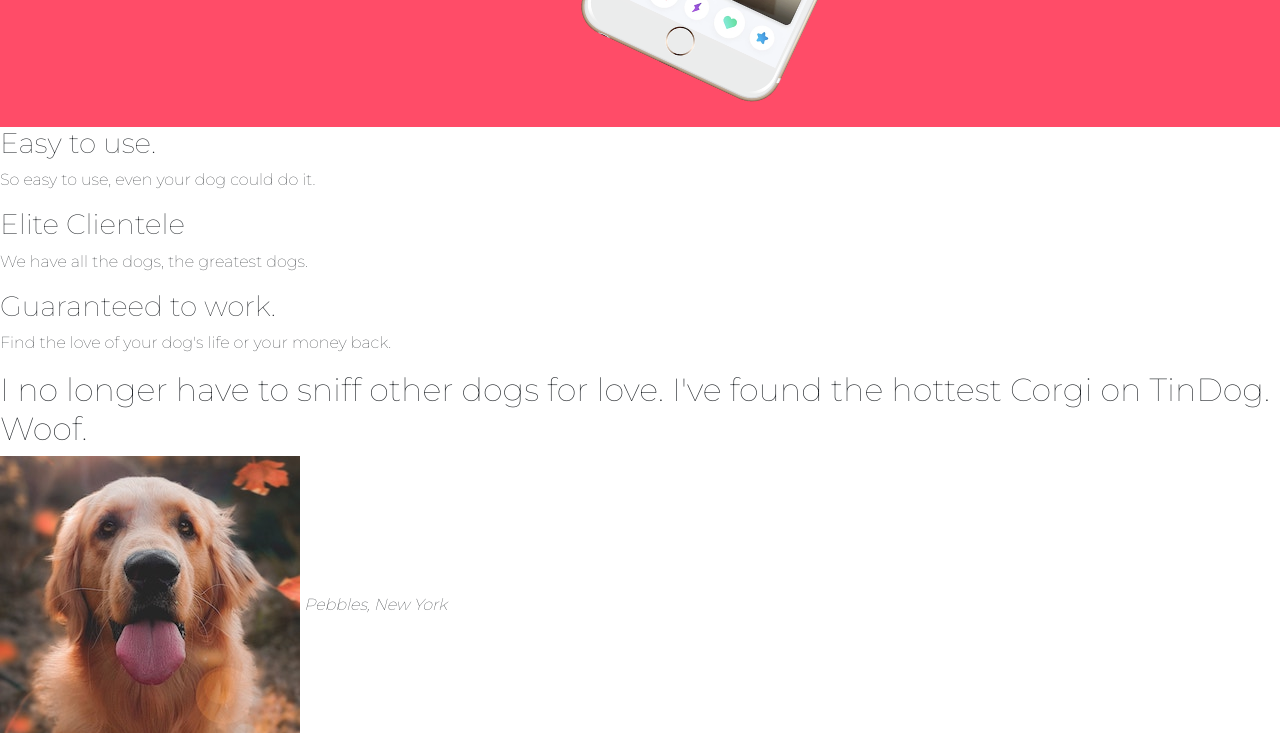
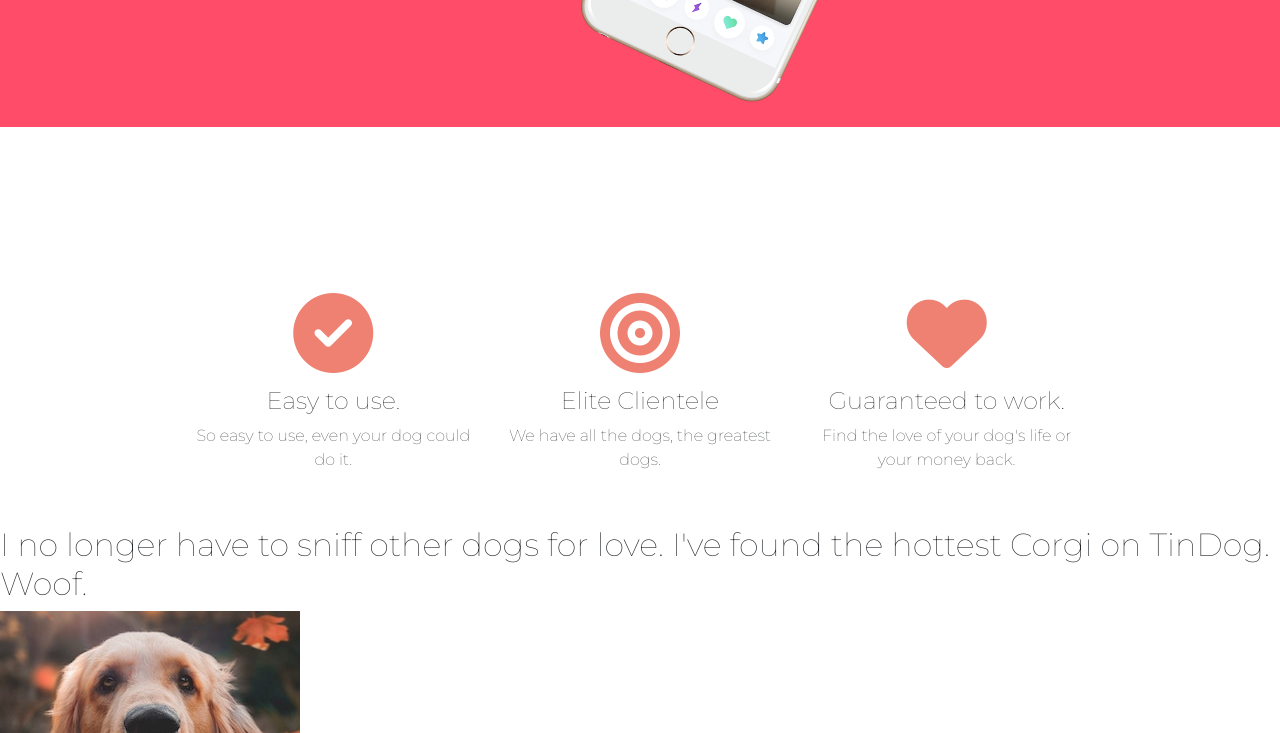
Before and after one commit to PetosPy/Tindogdog_webApp, a plain HTML site: page index.html in a window 1280 px wide. Shown: the part 520-1253 px from the top of the page. Drawn offline with nearby package versions, Linux system fonts and the light colour scheme.

Commit message:
Second commit, Section 2 updated

```diff
--- a/css/styles.css
+++ b/css/styles.css
@@ -14,12 +14,16 @@ h1 {
   line-height: 1.5
 }
 
+h3 {
+  font-family: "Montserrat";
+  font-size: 1.5rem;
+}
+
 .container-fluid {
   padding: 3% 15%
 }
 
 /* Navigation Bar */
-
 .navbar {
   padding: 0 0 4.5rem;
   margin-right: 180px
@@ -41,14 +45,27 @@ h1 {
 }
 
 /* Download buttons */
-
 .download_button {
   margin: 5% 5% 5% 0
 }
 
 /* Title image */
-
 .title_image {
   width: 50%;
   transform: rotate(25deg)
 }
+
+/* Feature Section */
+#features {
+  margin-top: 10%;
+  padding: 3% 15%;
+  text-align: center;
+}
+
+/* icons */
+.fas {
+  text-align: center;
+  color: #ef8172;
+  background-size: 60px;
+  margin-bottom: 5%
+}
--- a/index.html
+++ b/index.html
@@ -32,6 +32,7 @@
 
   <section id="title">
     <div class="container-fluid">
+
       <!-- Nav Bar -->
       <nav class="navbar navbar-expand-lg navbar-dark">
         <a class="navbar-brand" href="">tindog</a>
@@ -65,28 +66,48 @@
           <img class="title_image" src="images/iphone6.png" alt="iphone-mockup">
         </div>
       </div>
+    </div>
+  </section>
 
+  <!-- Features Section-->
+  <section id="features">
+      <!-- Icons row -->
+    <div class="row">
+      <div class="col col-lg-4 col-md-4 col-sm-12">
+        <i class="fas fa-check-circle fa-5x fa-center"></i>
+      </div>
+      <div class="col col-lg-4 col-md-4 col-sm-12">
+        <i class="fas fa-bullseye fa-5x"></i>
+      </div>
+      <div class="col col-lg-4 col-md-4 col-sm-12">
+        <i class="fas fa-heart fa-5x"></i>
+      </div>
     </div>
 
-
+    <!-- features -->
+    <div class="row">
+      <div class="col col-lg-4 col-md-4 col-sm-12">
+        <h3>Easy to use.</h3>
+      </div>
+      <div class="col col-lg-4 col-md-4 col-sm-12">
+        <h3>Elite Clientele</h3>
+      </div>
+      <div class="col col-lg-4 col-md-4 col-sm-12">
+        <h3>Guaranteed to work.</h3>
+      </div>
+    </div>
+    <div class="row">
+      <div class="col col-lg-4 col-md-4 col-sm-12">
+        <p>So easy to use, even your dog could do it.</p>
+      </div>
+      <div class="col col-lg-4 col-md-1  col-sm-12">
+        <p>We have all the dogs, the greatest dogs.</p>
+      </div>
+      <div class="col col-lg-4 col-md-1  col-sm-12">
+        <p>Find the love of your dog's life or your money back.</p>
+      </div>
+    </div>
   </section>
-
-  <!-- Features -->
-
-  <section id="features">
-
-    <h3>Easy to use.</h3>
-    <p>So easy to use, even your dog could do it.</p>
-
-    <h3>Elite Clientele</h3>
-    <p>We have all the dogs, the greatest dogs.</p>
-
-    <h3>Guaranteed to work.</h3>
-    <p>Find the love of your dog's life or your money back.</p>
-
-  </section>
-
-
   <!-- Testimonials -->
 
   <section id="testimonials">
```
